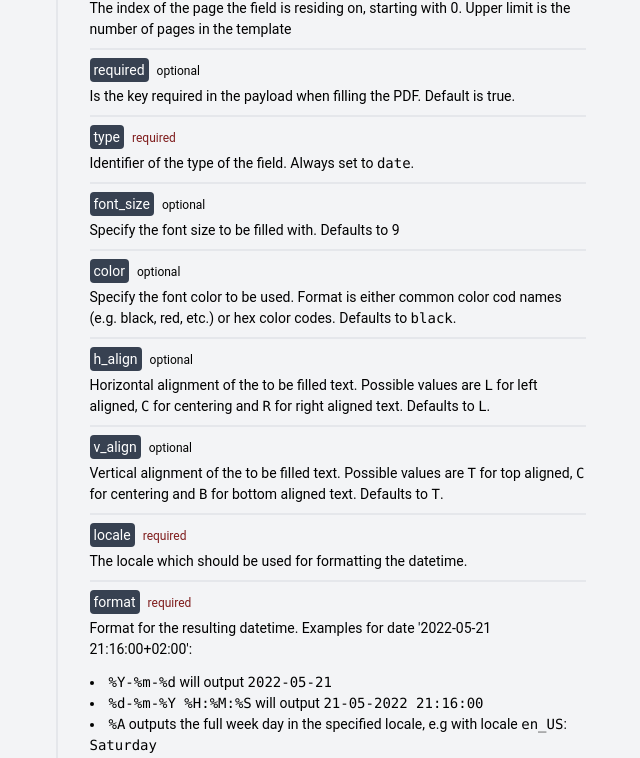
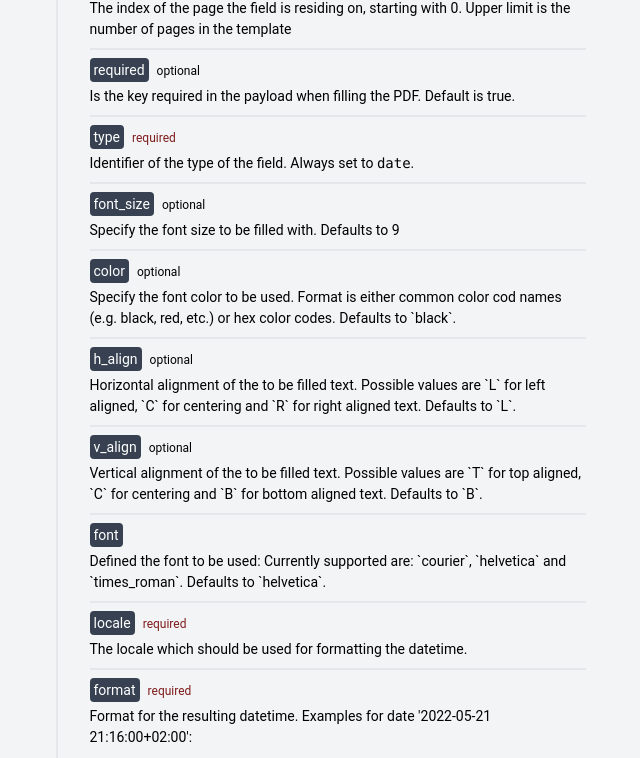
Before and after one commit to doqs-dev/docs, a Next.js app: page /fields/date in a window 1280 px wide. Shown: the part 779-1537 px from the top of the page, without its empty margins (150-790 px from the left). Built offline with nearby package versions, Linux system fonts and the light colour scheme.

Commit message:
feat: include font in text and date field (#34)
* feat: font attributes

* feat: add font attributes

* feat: include in example

* chore: group

```diff
--- a/components/common-fields.mdx
+++ b/components/common-fields.mdx
@@ -62,3 +62,25 @@ export const CellAttributes = () => {
         </>
     )
 }
+
+
+export const TextAttributes = () => {
+    return (
+        <>
+            <Attribute name="font_size" required={false}>Specify the font size to be filled with. Defaults to
+                9</Attribute>
+            <Attribute name="color" required={false}>Specify the font color to be used. Format is either common color
+                cod
+                names (e.g. black, red, etc.) or hex color codes. Defaults to `black`.</Attribute>
+
+            <Attribute name="h_align" required={false}>Horizontal alignment of the to be filled text.
+                Possible values are `L` for left aligned, `C` for centering and `R` for right aligned text. Defaults to
+                `L`.</Attribute>
+            <Attribute name="v_align" required={false}>Vertical alignment of the to be filled text.
+                Possible values are `T` for top aligned, `C` for centering and `B` for bottom aligned text. Defaults to
+                `B`.</Attribute>
+            <Attribute name="font">Defined the font to be used: Currently supported are: `courier`, `helvetica` and
+                `times_roman`. Defaults to `helvetica`.</Attribute>
+        </>
+    )
+}
--- a/pages/fields/date.mdx
+++ b/pages/fields/date.mdx
@@ -1,6 +1,6 @@
 import {Attribute} from "../../components/attribute"; import {Grid} from "../../components/grid"; import {
     SimpleCodeHighlighter
-} from "../../components/code-highlighter"; import {CellAttributes, CommonFields} from "../../components/common-fields.mdx"; import Head
+} from "../../components/code-highlighter"; import {CellAttributes, CommonFields, TextAttributes} from "../../components/common-fields.mdx"; import Head
     from "next/head";
 
 <Head>
@@ -18,16 +18,7 @@ Add a date / time or datetime field to your template and control the output form
 
         <Attribute name="type" required="1">Identifier of the type of the field. Always set to `date`.</Attribute>
 
-        <Attribute name="font_size" required={false}>Specify the font size to be filled with. Defaults to 9</Attribute>
-        <Attribute name="color" required={false}>Specify the font color to be used. Format is either common color cod
-            names (e.g. black, red, etc.) or hex color codes. Defaults to `black`.</Attribute>
-
-        <Attribute name="h_align" required={false}>Horizontal alignment of the to be filled text.
-            Possible values are `L` for left aligned, `C` for centering and `R` for right aligned text. Defaults to
-            `L`.</Attribute>
-        <Attribute name="v_align" required={false}>Vertical alignment of the to be filled text.
-            Possible values are `T` for top aligned, `C` for centering and `B` for bottom aligned text. Defaults to
-            `T`.</Attribute>
+        <TextAttributes />
 
         <Attribute name="locale" required={true}>The locale which should be used for formatting the
             datetime.</Attribute>
@@ -62,8 +53,9 @@ Add a date / time or datetime field to your template and control the output form
     "color": "black",
     "h_align": "L",
     "v_align": "B",
+    "font": "helvetica",
     "locale": "en_US",
-    "format": "%Y-%m-%d %H:%M:%S"
+    "format": "%Y-%m-%d %H:%M:%S",
 }`}/>
         </div>
     </div>
--- a/pages/fields/text.mdx
+++ b/pages/fields/text.mdx
@@ -2,7 +2,7 @@ import {Attribute} from "../../components/attribute"; import {Grid} from "../../
     SimpleCodeHighlighter
 } from "../../components/code-highlighter"; import {
     CellAttributes,
-    CommonFields
+    CommonFields, TextAttributes
 } from "../../components/common-fields.mdx"; import Head
     from "next/head";
 
@@ -20,16 +20,7 @@ import {Attribute} from "../../components/attribute"; import {Grid} from "../../
 
         <Attribute name="type" required="1">Identifier of the type of the field. Always set to `text`.</Attribute>
 
-        <Attribute name="font_size" required={false}>Specify the font size to be filled with. Defaults to 9</Attribute>
-        <Attribute name="color" required={false}>Specify the font color to be used. Format is either common color cod
-            names (e.g. black, red, etc.) or hex color codes. Defaults to `black`.</Attribute>
-
-        <Attribute name="h_align" required={false}>Horizontal alignment of the to be filled text.
-            Possible values are `L` for left aligned, `C` for centering and `R` for right aligned text. Defaults to
-            `L`.</Attribute>
-        <Attribute name="v_align" required={false}>Vertical alignment of the to be filled text.
-            Possible values are `T` for top aligned, `C` for centering and `B` for bottom aligned text. Defaults to
-            `T`.</Attribute>
+        <TextAttributes />
 
         <CellAttributes/>
 
@@ -50,7 +41,8 @@ import {Attribute} from "../../components/attribute"; import {Grid} from "../../
     "font_size": 9,
     "color": "black",
     "h_align": "L",
-    "v_align": "B"
+    "v_align": "B",
+    "font": "helvetica"
 }`}/>
         </div>
     </div>
```
